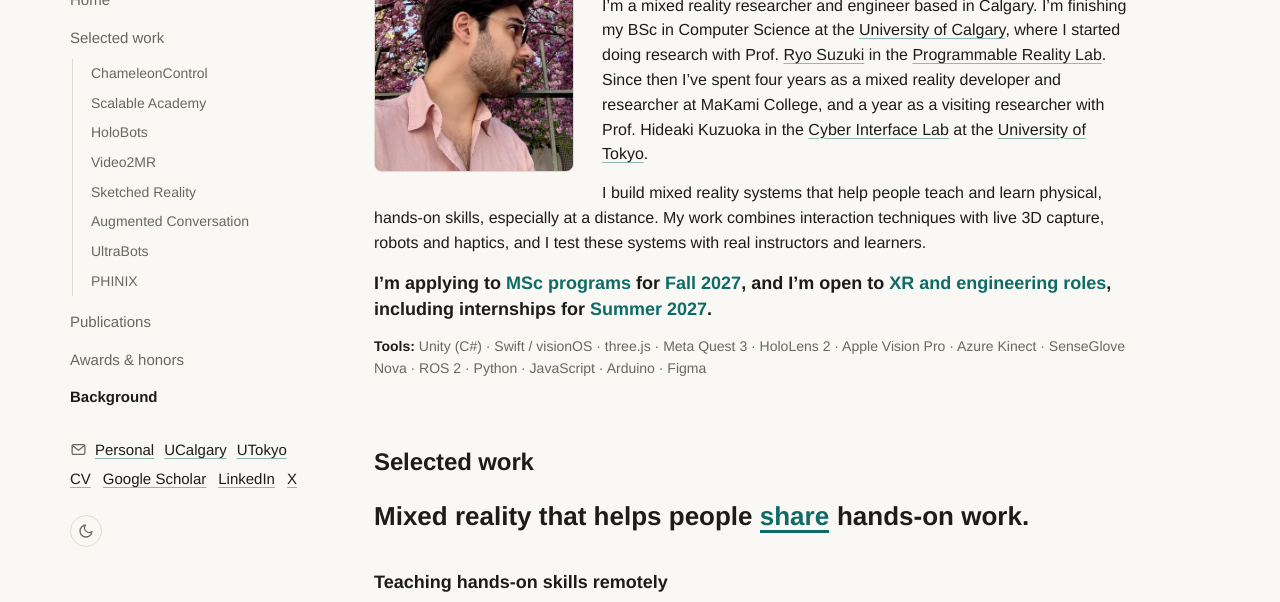
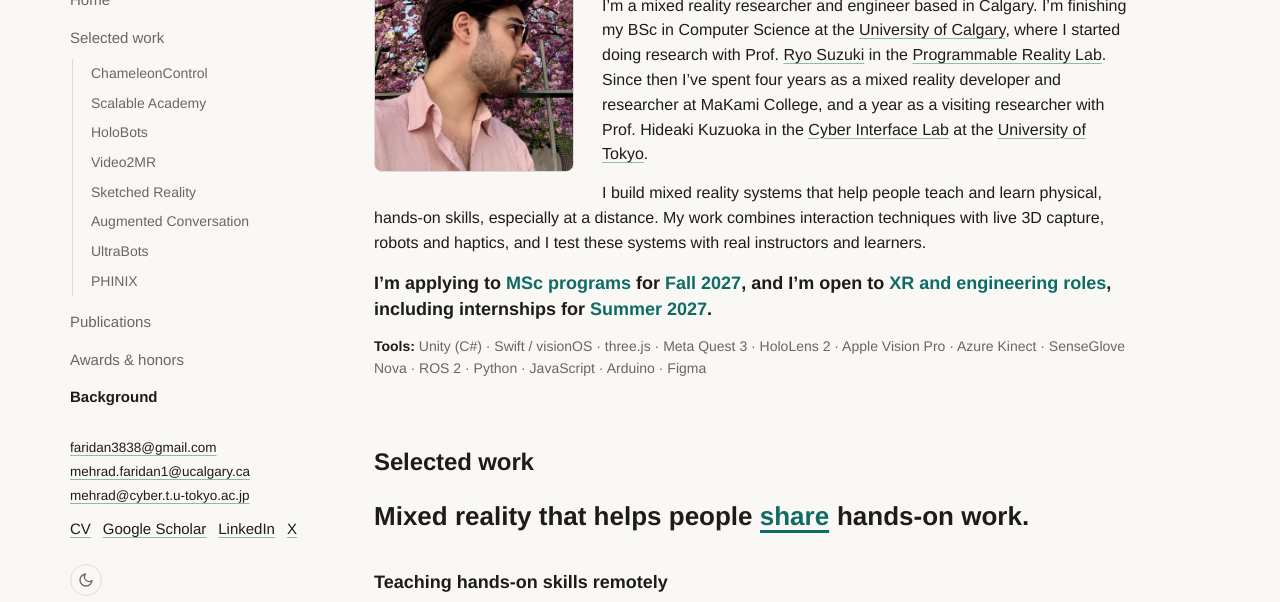
Before and after one commit to mehradFaridan/mehradfaridan.github.io, a plain HTML site: page index.html in a window 1280 px wide. Shown: the part 120-722 px from the top of the page. Drawn offline with Linux system fonts and the light colour scheme.

Commit message:
Sidebar: list the three email addresses, CV and profile links below
Co-Authored-By: Claude Opus 5.5 <noreply@anthropic.com>

```diff
--- a/assets/site.css
+++ b/assets/site.css
@@ -254,8 +254,7 @@ a.project:focus-visible { outline: 2px solid var(--accent); outline-offset: 2px;
 .side-projects { list-style: none; margin: 2px 0 6px 12px; padding: 0 0 0 8px; border-left: 1px solid var(--line); }
 .side-projects a { font-size: 14px; padding: 4px 10px; }
 .side-links { display: flex; flex-wrap: wrap; gap: 6px 12px; font-size: 15px; padding: 0 10px; }
-.side-email { flex-basis: 100%; display: flex; align-items: center; gap: 10px; }
-.side-email .mail-icon { width: 17px; height: 17px; flex: none; color: var(--muted); margin-right: -2px; }
+.side-email { flex-basis: 100%; display: flex; flex-direction: column; align-items: flex-start; gap: 3px; font-size: 13.5px; margin-bottom: 4px; }
 .sidebar .theme-toggle { margin-left: 10px; }
 section, .project { scroll-margin-top: 84px; }
 @media (min-width: 1000px) {
@@ -279,3 +278,9 @@ section, .project { scroll-margin-top: 84px; }
 @media (max-width: 600px) {
   .intro .photo { float: none; margin: 0 0 20px; }
 }
+
+/* Short laptop screens: tighten the sidebar so it fits without scrolling */
+@media (min-width: 1000px) and (max-height: 780px) {
+  .sidebar { gap: 18px; }
+  .side-nav a { padding-top: 4px; padding-bottom: 4px; }
+}
--- a/index.html
+++ b/index.html
@@ -53,7 +53,7 @@
       <a href="/#background" data-section="background">Background</a>
     </nav>
     <div class="side-links">
-      <div class="side-email" role="group" aria-label="Email"><svg class="mail-icon" viewBox="0 0 24 24" fill="none" stroke="currentColor" stroke-width="1.8" stroke-linecap="round" stroke-linejoin="round" aria-hidden="true"><rect x="3" y="5" width="18" height="14" rx="2"/><path d="M3.5 6.5l8.5 6.5 8.5-6.5"/></svg><a href="mailto:faridan3838@gmail.com" title="faridan3838@gmail.com">Personal</a><a href="mailto:mehrad.faridan1@ucalgary.ca" title="mehrad.faridan1@ucalgary.ca">UCalgary</a><a href="mailto:mehrad@cyber.t.u-tokyo.ac.jp" title="mehrad@cyber.t.u-tokyo.ac.jp">UTokyo</a></div>
+      <div class="side-email"><a href="mailto:faridan3838@gmail.com">faridan3838@gmail.com</a><a href="mailto:mehrad.faridan1@ucalgary.ca">mehrad.faridan1@ucalgary.ca</a><a href="mailto:mehrad@cyber.t.u-tokyo.ac.jp">mehrad@cyber.t.u-tokyo.ac.jp</a></div>
       <a href="/Mehrad_Faridan_CV.pdf">CV</a>
       <a href="https://scholar.google.ca/citations?user=amh7v2EAAAAJ&amp;hl=en">Google Scholar</a>
       <a href="https://www.linkedin.com/in/mehradfaridan/">LinkedIn</a>
```
Also changed, not shown: work/augmented-conversation/index.html (+1 -1 lines), work/chameleoncontrol/index.html (+1 -1 lines), work/holobots/index.html (+1 -1 lines), work/phinix/index.html (+1 -1 lines), work/scalable-academy/index.html (+1 -1 lines), work/sketched-reality/index.html (+1 -1 lines), work/ultrabots/index.html (+1 -1 lines), work/video2mr/index.html (+1 -1 lines).
